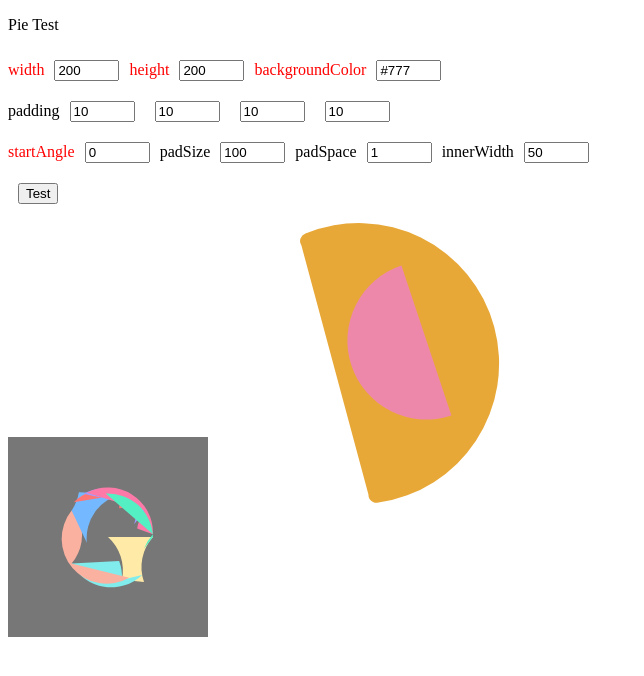
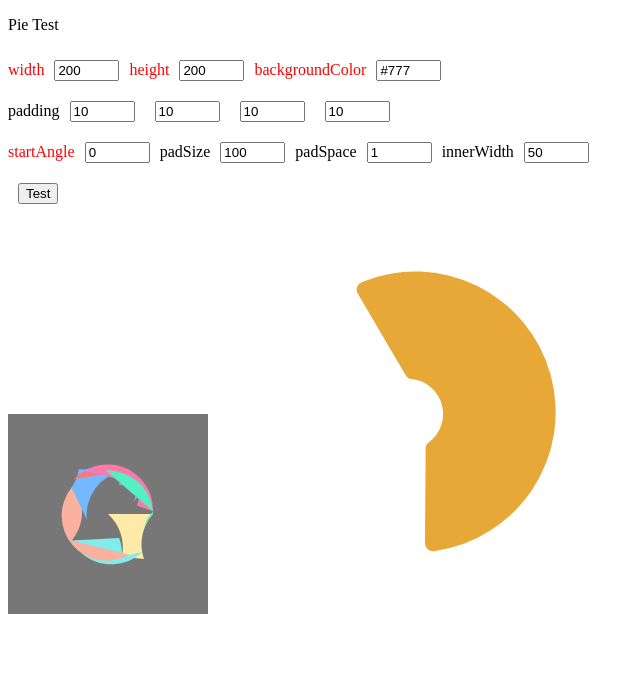
Before and after one commit to sdh20282/jetty-chart, a React (Create React App) app: page / in a window 1280 px wide. Shown: the top 676 px of the page, without its empty margins (0-644 px from the left). Built offline with nearby package versions, Linux system fonts and the light colour scheme.

Commit message:
Feat : 파이차트 수정중

```diff
--- a/src/jetty-chart/src/pies/pie/PieTest.js
+++ b/src/jetty-chart/src/pies/pie/PieTest.js
@@ -2,62 +2,55 @@ import React from "react";
 
 const Ppie = () => {
   return (
-    <svg xmlns="http://www.w3.org/2000/svg" width="440.875" height="423.109375" role="img">
-      <g transform="translate(143.4375,151.5546875)">
-        {/* <path
-          d="M-17.532759517982313,138.4493918471537A0.8777630096367791,0.8777630096367791,0,1,1,-19.272893019145116,138.2178980951262L-4.629887490262868,34.802763607479974Z"
-          opacity="1"
-          fill="#f47560"
-          stroke="rgb(227, 109, 89)"
-          stroke-width="0"
-        ></path>
-        <path
-          d="M-50.99716109435448,120.80030102629892A8,8,0,0,1,-62.26589087240922,125.879506831395A140.4375,140.4375,0,0,1,-136.1227164123474,34.5441381825289A8,8,0,0,1,-128.797749498862,24.587860658389495L-33.20100041964989,19.451192465779087A7.098484080086414,7.098484080086414,0,0,1,-25.968527782700427,28.395261611851524Z"
-          opacity="1"
-          fill="#97e3d5"
-          stroke="rgb(141, 211, 198)"
-          stroke-width="0"
-        ></path>
-        <path
-          d="M-137.33054695865957,-9.960557321109677A2.7015783055278098,2.7015783055278098,0,1,1,-136.8342325689484,-15.33899042892481L-34.960838756948,-3.226137985472345Z"
-          opacity="1"
-          fill="#f1e15b"
-          stroke="rgb(224, 210, 85)"
-          stroke-width="0"
-        ></path>
-        <path
-          d="M-122.55127718141303,-47.504561134015205A8,8,0,0,1,-127.65491441635346,-58.53985165341189A140.4375,140.4375,0,0,1,-92.92693256014708,-105.2961376842089A8,8,0,0,1,-80.88769339938712,-103.59864827234793L-28.185352329201407,-20.934519984212812Z"
-          opacity="1"
-          fill="url(#dots.bg.#e8a838)"
-          stroke="rgb(216, 156, 52)"
-          stroke-width="0"
-        ></path>*/}
+    <>
+      <svg width="400" height="400" viewBox="-2 -2 4 4" xmlns="http://www.w3.org/2000/svg">
         <path
           d="
-          M-50,-120
-          A8,8,0,0,1,-46,-132
-          A140.4375,140.4375,0,1,1,27,137
-          A8,8,0,0,1,17,129
-          "
-          // L17.64176490762595,34.654265326402A8,8,0,0,1,20.883307628646435,28.22331793708781
-          // A35.109375,35.109375,0,0,0,3.721447310784761,-34.911588946991195
-          // A8,8,0,0,1,-2.329681806538666,-38.81652427831339Z
+          M-0.5,-1.2
+          A0.08,0.08,0,0,1,-0.46,-1.32
+          A1.404375,1.404375,0,1,1,0.27,1.37
+          A0.08,0.08,0,0,1,0.17,1.29
+          L0.1764176490762595,0.34654265326402
+          A0.08,0.08,0,0,1,0.20883307628646435,0.2822331793708781
+          A0.35109375,0.35109375,0,0,0,0.03721447310784761,-0.34911588946991195
+          A0.08,0.08,0,0,1,-0.02329681806538666,-0.3881652427831339Z"
           opacity="1"
           fill="#e8a838"
-          stroke="rgb(216, 156, 52)"
-          stroke-width="0"
         ></path>
+      </svg>
+      {/* <svg
+        xmlns="http://www.w3.org/2000/svg"
+        width="200"
+        height="200"
+        role="img"
+        viewBox="-1 -1 2 2"
+      >
         <path
-          d="M 100,50
-          A 1,1,0,0,1,50,-100
-          A 1,1,0,0,1,0aaaaaaaaaaaaa,-100"
-          opacity="1"
-          fill="#e8a"
-          stroke="rgb(216, 156, 152)"
-          stroke-width="0"
-        ></path>
-      </g>
-    </svg>
+          d="M-0.4,-1
+           C-0.4,-0.9,-0.4,-0.9,-0.3714,-1.0857
+           A1.4021,1.4021,0,1,1,0.1061,1.1061
+           C0.1061,1.0061,0.1061,1.0061,0.1392,0.9487
+           Z"
+          fill="#FF5733"
+        />
+        <path
+          d="M-0.48,-1
+           C-0.48,-0.9,-0.48,-0.9,-0.4286,-1.0286
+           A1.35105,1.35105,0,1,1,0.0805,1.0805
+           C0.0805,0.9805,0.0805,0.9805,0.11,0.92
+           Z"
+          fill="#3498db"
+        />
+        <path
+          d="M-0.5,-1
+           C-0.5,-0.9,-0.5,-0.9,-0.4571,-0.9714
+           A1.30087,1.30087,0,1,1,0.0543,1.0543
+           C0.0543,0.9543,0.0543,0.9543,0.075,0.9
+           Z"
+          fill="#27ae60"
+        />
+      </svg> */}
+    </>
   );
 };
 
```
